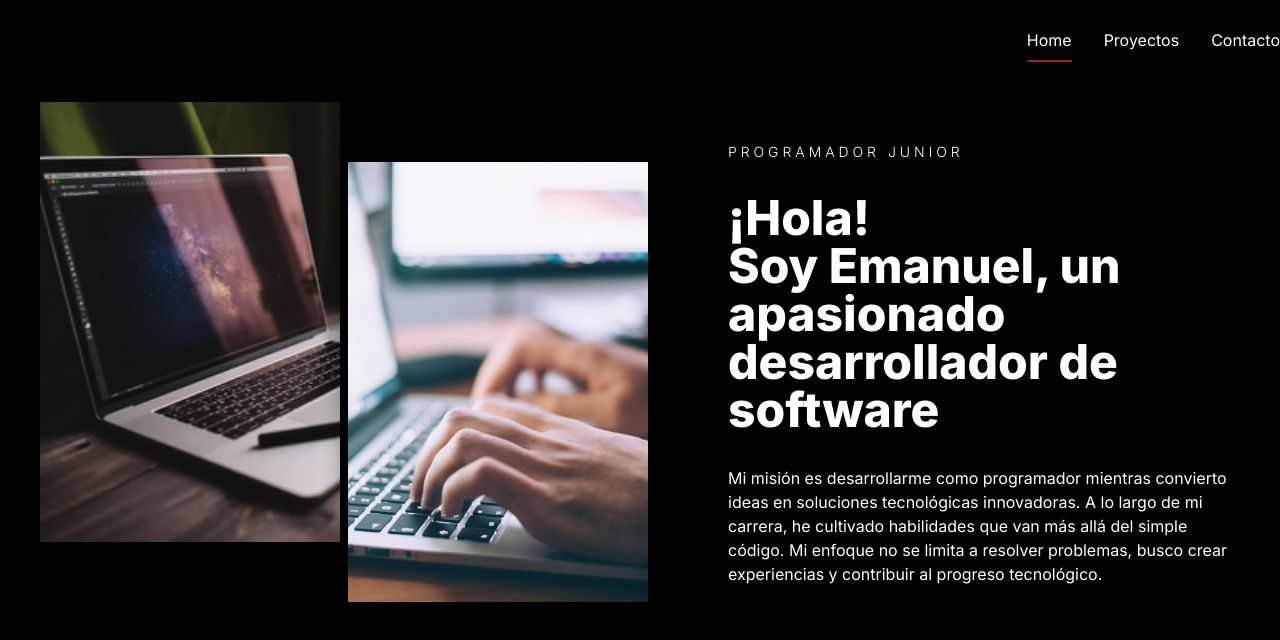
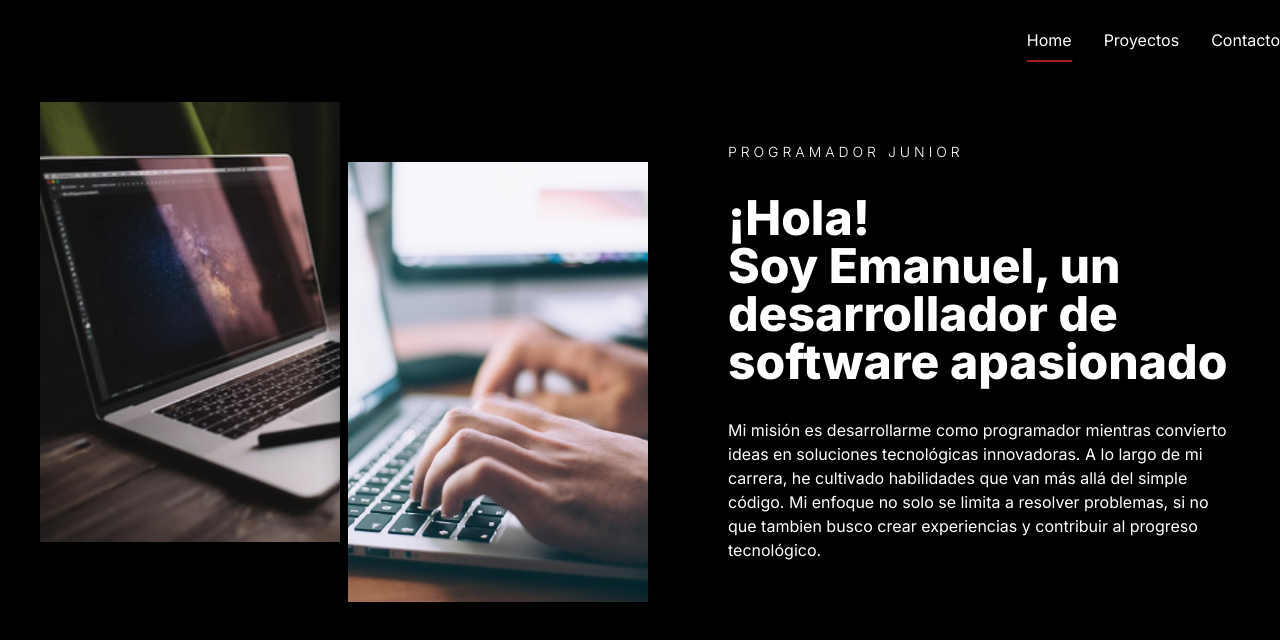
Before and after one commit to EmaMSanchez/Porfolio-English, a Next.js app: page / in a window 1280 px wide. Shown: the top 640 px of the page. Built offline with nearby package versions, Linux system fonts and the light colour scheme.

Commit message:
Cambio texto

```diff
--- a/src/app/contacto/page.jsx
+++ b/src/app/contacto/page.jsx
@@ -22,10 +22,10 @@ const Contacto = () => {
       <h1 className="font-extrabold text-5xl text-center w-auto">Contacto</h1>
       <div className="text-center items-center justify-center mt-10">
         <p className='text-center w-auto'>
-          Estoy en busca de oportunidades futuras para contribuir a proyectos que desafíen e inspiren.
+          Estoy en busca de futuras oportunidades para contribuir con proyectos que desafíen e inspiren.
         </p>
         <p className='text-center w-auto'>
-        Me emociona la posibilidad de trabajar contigo y llevar tus ideas al siguiente nivel.
+        Me entusiasma la posibilidad de trabajar con ustedes y llevar sus ideas al siguiente nivel.
         </p>
         <p className='text-center w-auto'>
           ¡No dudes en ponerte en contacto!
--- a/src/app/page.jsx
+++ b/src/app/page.jsx
@@ -19,11 +19,11 @@ export default function Home() {
      </div>
      <div className="container mt-8 ">
      <h1 className="font-extrabold text-4xl md:text-5xl">¡Hola!</h1>
-     <h1 className="font-extrabold text-4xl md:text-5xl">Soy Emanuel, un apasionado desarrollador de software</h1>
+     <h1 className="font-extrabold text-4xl md:text-5xl">Soy Emanuel, un desarrollador de software apasionado</h1>
      </div>
      <div>
       <p className="mt-8">
-        Mi misión es desarrollarme como programador mientras convierto ideas en soluciones tecnológicas innovadoras. A lo largo de mi carrera, he cultivado habilidades que van más allá del simple código. Mi enfoque no se limita a resolver problemas, busco crear experiencias y contribuir al progreso tecnológico.
+        Mi misión es desarrollarme como programador mientras convierto ideas en soluciones tecnológicas innovadoras. A lo largo de mi carrera, he cultivado habilidades que van más allá del simple código. Mi enfoque no solo se limita a resolver problemas, si no que tambien busco crear experiencias y contribuir al progreso tecnológico.
       </p>
      </div>
      </div>
```
